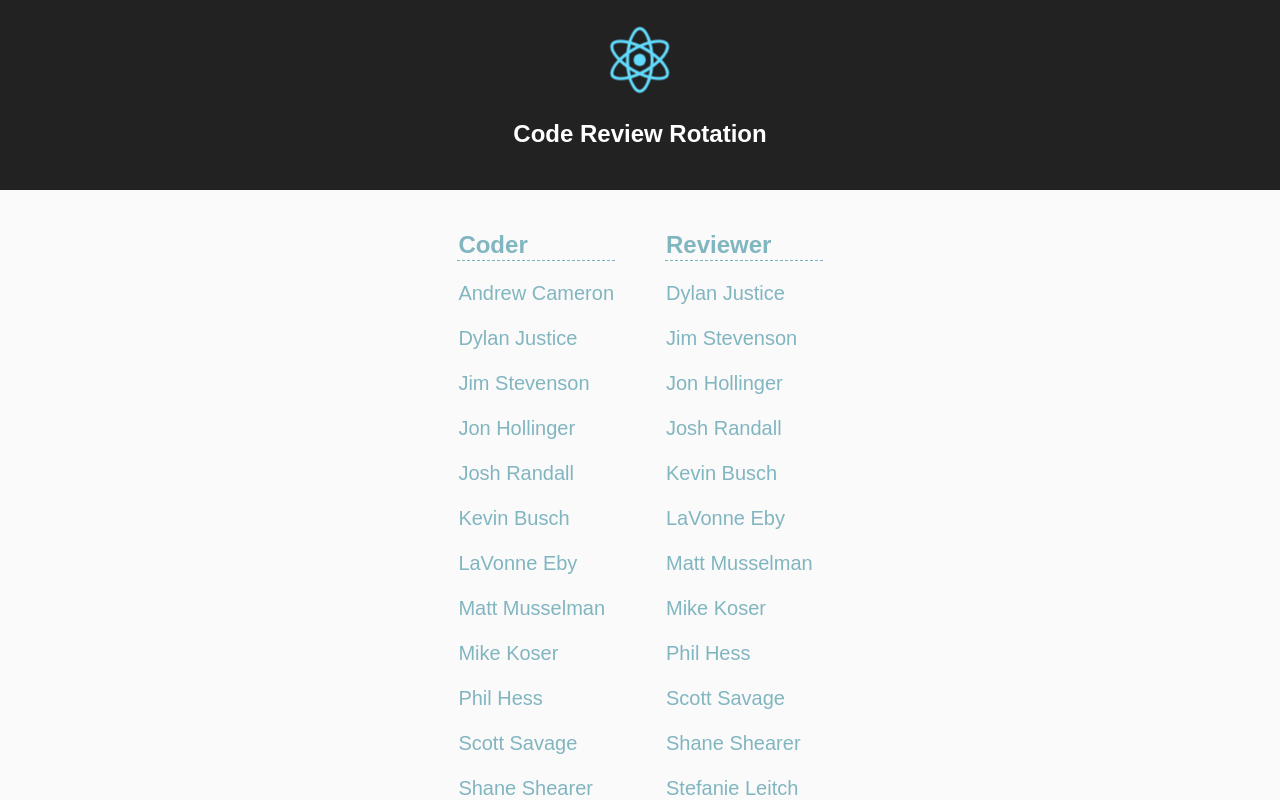
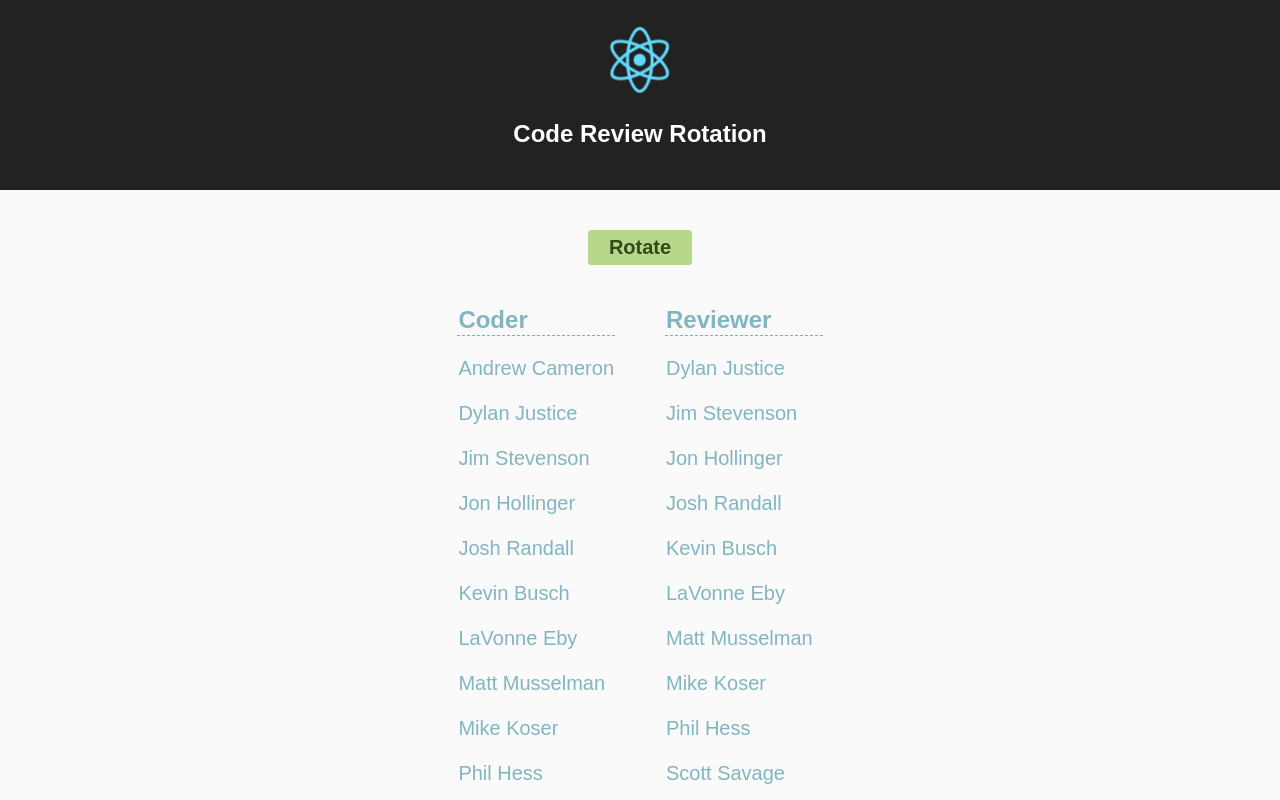
Before and after one commit to HeyKos/code-reviewers, a React (Create React App) app: page / in a window 1280 px wide. Shown: the top 800 px of the page. Built offline with nearby package versions, Linux system fonts and the light colour scheme; the HTML template or start-up script is replaced by a standard one.

Commit message:
Styled rotate button

```diff
--- a/src/components/developer-list.tsx
+++ b/src/components/developer-list.tsx
@@ -70,6 +70,7 @@ export class DeveloperList extends React.PureComponent<{}, ComponentState> {
     public render() {
         return (
             <section className="c-developer-list">
+                <button onClick={this._onRotateClick}>Rotate</button>
                 <table>
                     <thead>
                         <tr>
@@ -81,7 +82,6 @@ export class DeveloperList extends React.PureComponent<{}, ComponentState> {
                         {this.state.pairs.map(this._renderPair)}
                     </tbody>
                 </table>
-                <button onClick={this._onRotateClick}>Rotate</button>
             </section>
         );
     }
--- a/src/styles/App.css
+++ b/src/styles/App.css
@@ -26,6 +26,8 @@
   to {
     transform: rotate(360deg); } }
 
+.c-developer-list {
+  padding: 40px; }
   .c-developer-list table {
     margin: 20px auto;
     padding: 0 20px;
@@ -41,3 +43,24 @@
       border-bottom: 1px dashed #7ab1bd; }
     .c-developer-list table tbody td {
       color: nav; }
+  .c-developer-list button {
+    background: none;
+    color: inherit;
+    border: none;
+    padding: 0;
+    font: inherit;
+    cursor: pointer;
+    outline: inherit;
+    transition: all .16s ease;
+    font-size: 20px;
+    font-weight: 700;
+    padding: 5px 20px;
+    background-color: #b7d78a;
+    border: 1px solid #b7d78a;
+    border-radius: 3px;
+    color: #354919; }
+    .c-developer-list button:hover {
+      background-color: #cee4b0;
+      border-color: #cee4b0;
+      border-radius: 10px;
+      color: #7aa839; }
--- a/src/styles/_developer-list.scss
+++ b/src/styles/_developer-list.scss
@@ -1,4 +1,6 @@
 .c-developer-list {
+    padding: 40px;
+
     table {
         margin: 20px auto;
         padding: 0 20px;
@@ -22,4 +24,32 @@
             color: nav
         }
     }
+
+    button {
+        // Clear default styles
+        background: none;
+        color: inherit;
+        border: none;
+        padding: 0;
+        font: inherit;
+        cursor: pointer;
+        outline: inherit;
+
+        // Custom styles
+        transition: all .16s ease;
+        font-size: 20px;
+        font-weight: 700;
+        padding: 5px 20px;
+        background-color: $green;
+        border: 1px solid $green;
+        border-radius: 3px;
+        color: darken($color: $green, $amount: 50);
+
+        &:hover {
+            background-color: lighten($color: $green, $amount: 10);
+            border-color: lighten($color: $green, $amount: 10);
+            border-radius: 10px;
+            color: darken($color: $green, $amount: 25);
+        }
+    }
 }
```
Lines whose indentation alone changed are shown as unchanged.
